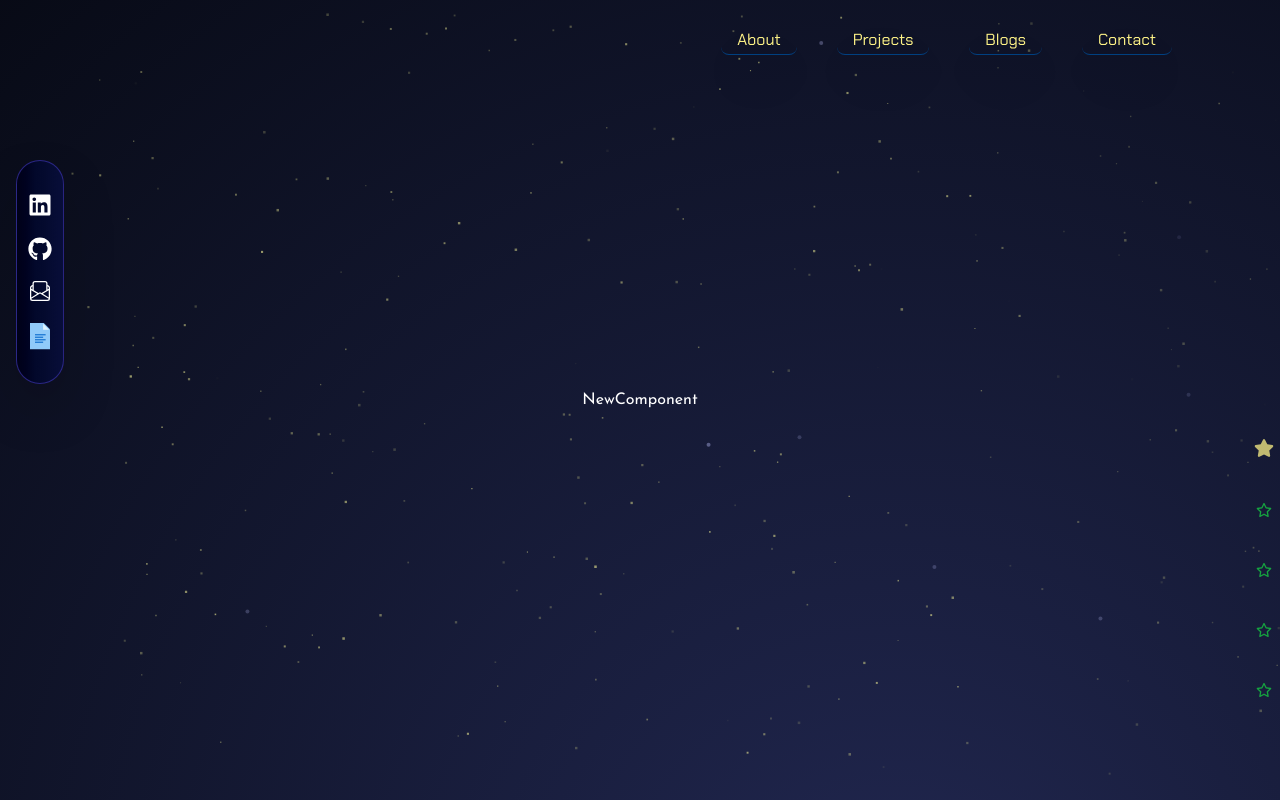
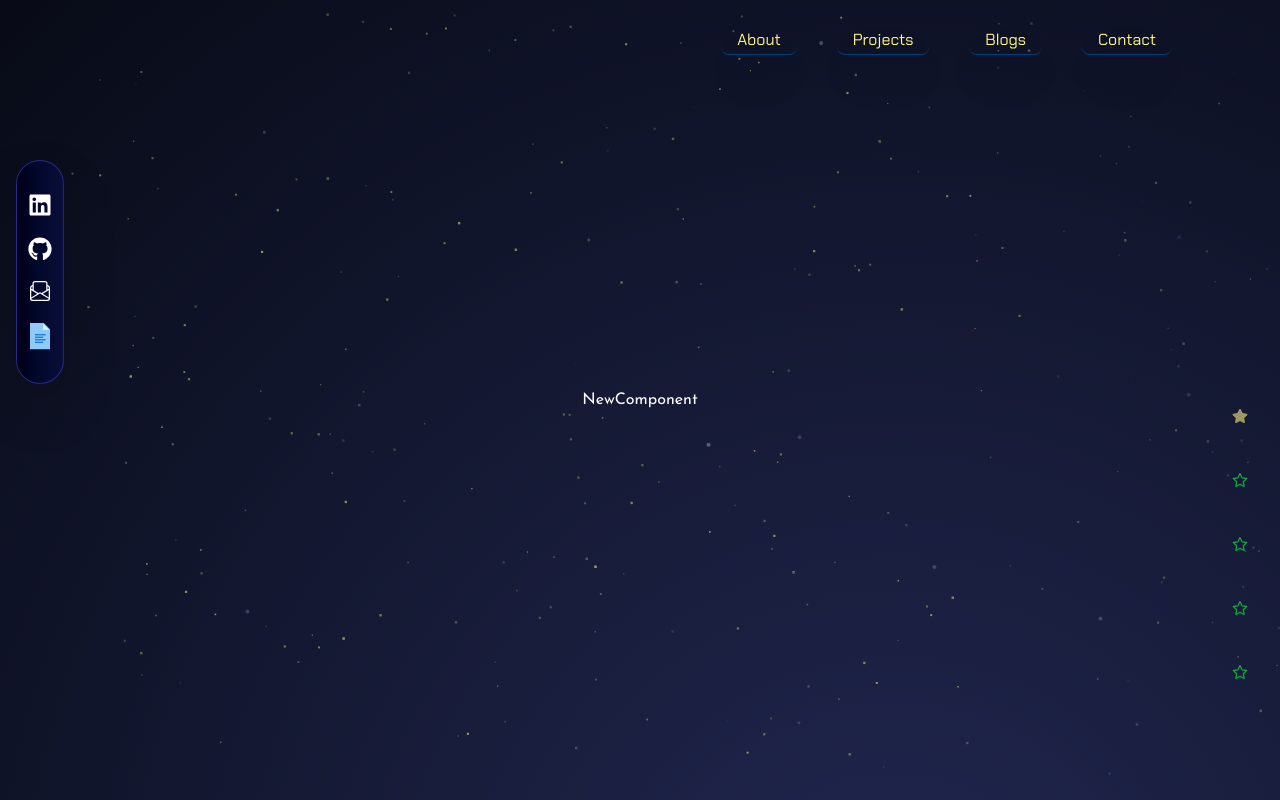
Before and after one commit to Rashedin-063/my-portfolio, a Next.js app: page / in a window 1280 px wide. Built offline with nearby package versions, Linux system fonts and the light colour scheme.

Commit message:
ride sidebar complete

```diff
--- a/src/app/page.tsx
+++ b/src/app/page.tsx
@@ -25,7 +25,7 @@ const Home: NextPage = () => {
         <LeftSidebar />
       </div>
       {/* right sidebar */}
-      <div className='absolute right-6 md:right-8 top-60 '>
+      <div className='absolute right-6 md:right-8 lg:right-10 xl:right-12 top-60 '>
         <RightSidebar />
       </div>
       {/* main content */}
--- a/src/components/ui/Navbar.tsx
+++ b/src/components/ui/Navbar.tsx
@@ -7,7 +7,7 @@ const Navbar = () => {
 
   return (
     <div className='text-yellow-sunshine py-4 font-chakraPetch'>
-      <ul>
+
         <Fade cascade damping={0.3} triggerOnce={true}>
           <ul className='flex justify-between items-center text-sm md:text-base p-3 mx-4 md:mx-32 lg:mx-auto lg:gap-8 xl:gap-10 rounded-xl border-opacity-75 drop-shadow-2xl '>
             {navItems.slice(1, 5).map(({ to, label }) => (
@@ -22,7 +22,6 @@ const Navbar = () => {
             ))}
           </ul>
         </Fade>
-      </ul>
     </div>
   );
 };
--- a/src/components/ui/RightSidebar.tsx
+++ b/src/components/ui/RightSidebar.tsx
@@ -1,10 +1,24 @@
-"use client"
+'use client';
 
 import React, { useEffect, useState } from 'react';
 import '../../styles/rightSidebar.css';
 import { FaRegStar } from 'react-icons/fa6';
 import { FaStar } from 'react-icons/fa';
 import { navItems } from '@/data/index';
+import { Fade } from 'react-awesome-reveal';
+
+// Debounce function to limit updates to the state
+// eslint-disable-next-line @typescript-eslint/no-explicit-any
+function debounce<T extends (...args: any[]) => void>(
+  fn: T,
+  delay: number
+): (...args: Parameters<T>) => void {
+  let timer: NodeJS.Timeout;
+  return (...args: Parameters<T>) => {
+    clearTimeout(timer);
+    timer = setTimeout(() => fn(...args), delay);
+  };
+}
 
 const RightSidebar = () => {
   const [activeSection, setActiveSection] = useState<string | null>(null);
@@ -12,40 +26,48 @@ const RightSidebar = () => {
   useEffect(() => {
     const sections = navItems.map(({ to }) => document.querySelector(to));
     const observerOptions = {
-      threshold: 1,
+      threshold: 1, // Trigger when 100% of the section is in view
     };
 
-    const observer = new IntersectionObserver((entries) => {
+ const observer = new IntersectionObserver(
+  debounce((entries: IntersectionObserverEntry[]) => {
     entries.forEach((entry) => {
       if (entry.isIntersecting) {
-          setActiveSection(entry.target.id); // Set the currently visible section
+        setActiveSection((entry.target as HTMLElement).id); // Ensure the target is cast to HTMLElement
       }
     });
-    }, observerOptions);
+  }, 200), // Delay state update by 200ms
+  observerOptions
+);
 
     sections.forEach((section) => {
       if (section) observer.observe(section as Element);
     });
 
     return () => observer.disconnect(); // Cleanup observer on unmount
-  }, []);
+  }, []); // Empty dependency array to set up observer once
 
   return (
-    <div className={`fixed mt-48 ${activeSection}`}>
-      <div className='flex flex-col justify-center items-center gap-y-8 relative'>
+    <div className={`fixed mt-36 ${activeSection}`}>
+      <div className="flex flex-col justify-center items-center relative">
+          <Fade cascade damping={0.3} triggerOnce={true}>
+
          {navItems.map(({ to }) => (
           <a
             key={to}
             href={to}
-            className={` hover:scale-110 transition ease-in-out duration-300  cursor-pointer border-2 border-transparent p-1 ${
+            className={`text-sm lg:text-base hover:scale-110 transition ease-in-out duration-300 cursor-pointer border-2 border-transparent p-1
+              ${
                 activeSection === to.replace('#', '')
-                ? 'text-lg lg:text-xl text-yellow-sunshine animate-pulse'
-                : 'text-sm lg:text-base text-green-lantern hover:text-[#73EC8B]'
-            }`}
+                  ? ' text-yellow-sunshine animate-pulse'
+                  : ' text-green-lantern hover:text-[#73EC8B]'
+              }
+            `}
           >
             {activeSection === to.slice(1) ? <FaStar /> : <FaRegStar />}
           </a>
         ))}
+        </Fade>
       </div>
     </div>
   );
```
Lines whose indentation alone changed are shown as unchanged.
